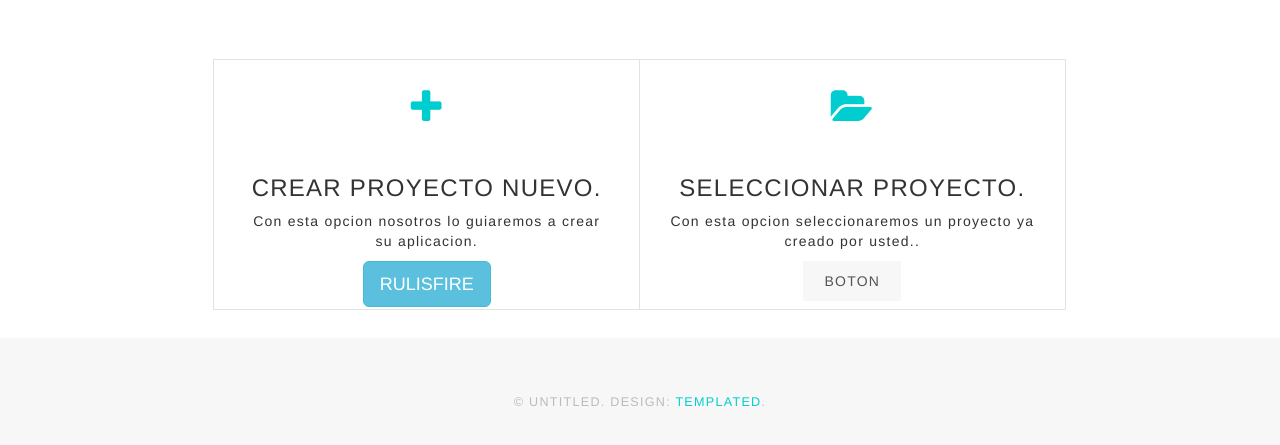
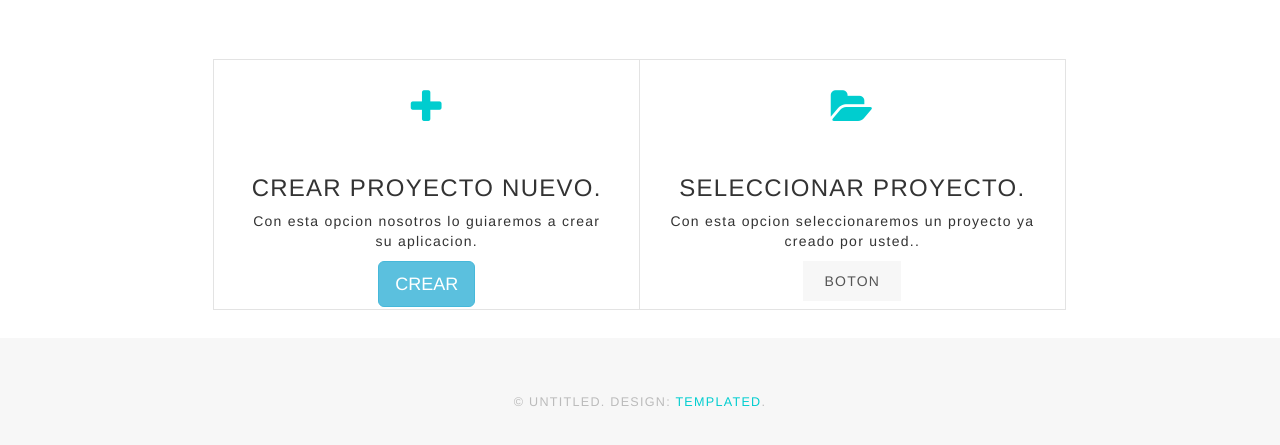
Before and after one commit to raulgonzalezcz/Go-Application-Platform, a plain HTML site: page Front-End/Proyecto/index.html in a window 1280 px wide. Shown: the part 517-962 px from the top of the page. Drawn offline with nearby package versions, Linux system fonts and the light colour scheme.

Commit message:
Boton CREAR

```diff
--- a/Front-End/Proyecto/index.html
+++ b/Front-End/Proyecto/index.html
@@ -36,7 +36,7 @@
 							<i class="fa fa-plus"></i>
 							<h3>Crear proyecto nuevo.</h3>
 							<p>Con esta opcion nosotros lo guiaremos a crear su aplicacion.</p>
- 							<button type="button" class="btn btn-info btn-lg" data-toggle="modal" data-target="#myModal">RULISFIRE</button>
+ 							<button type="button" class="btn btn-info btn-lg" data-toggle="modal" data-target="#myModal">CREAR</button>
 						</div>
 						<div class="feature">
 							<i class="fa fa-folder-open"></i>
```
Also changed, not shown: 1 other file.
